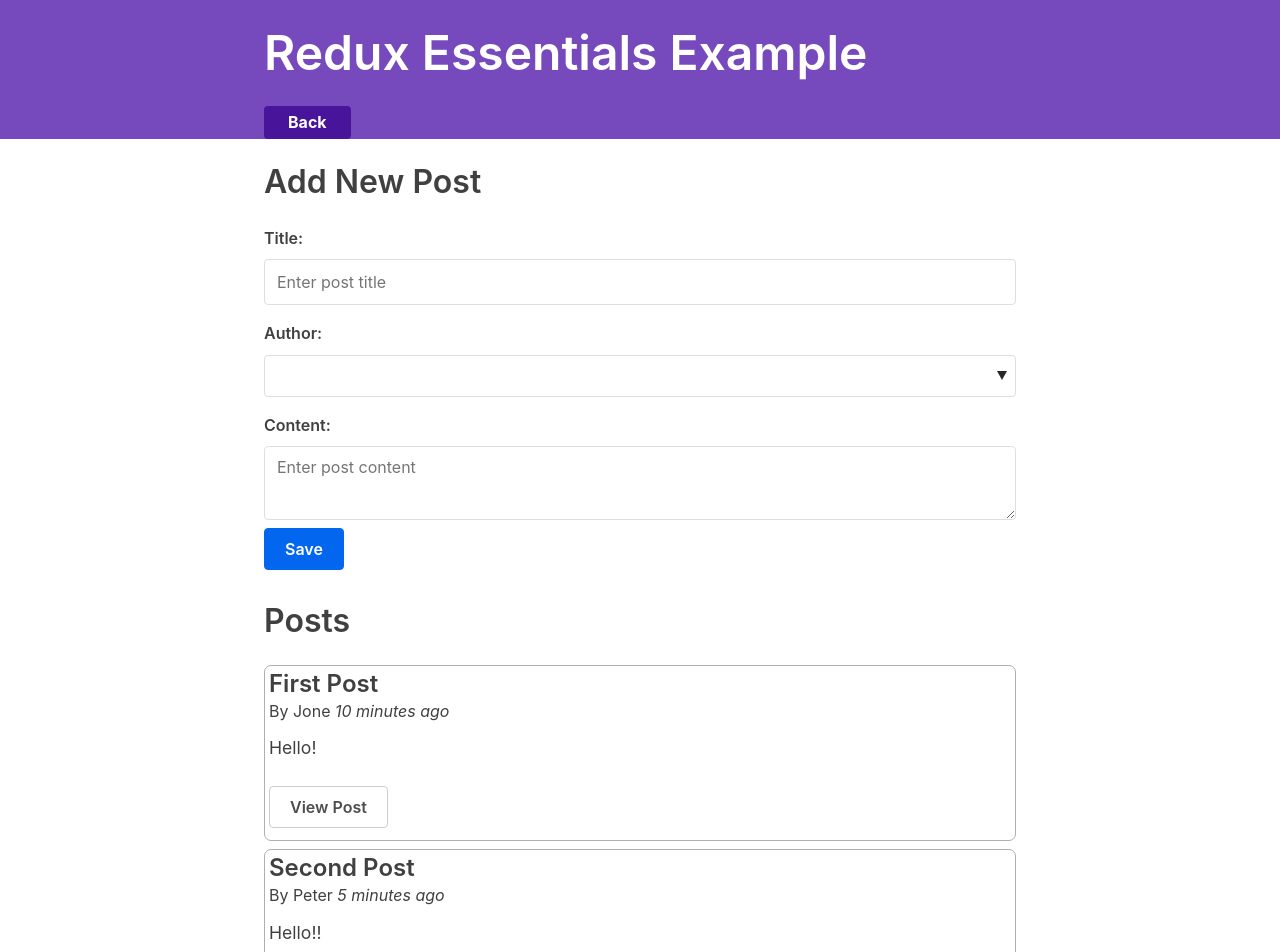
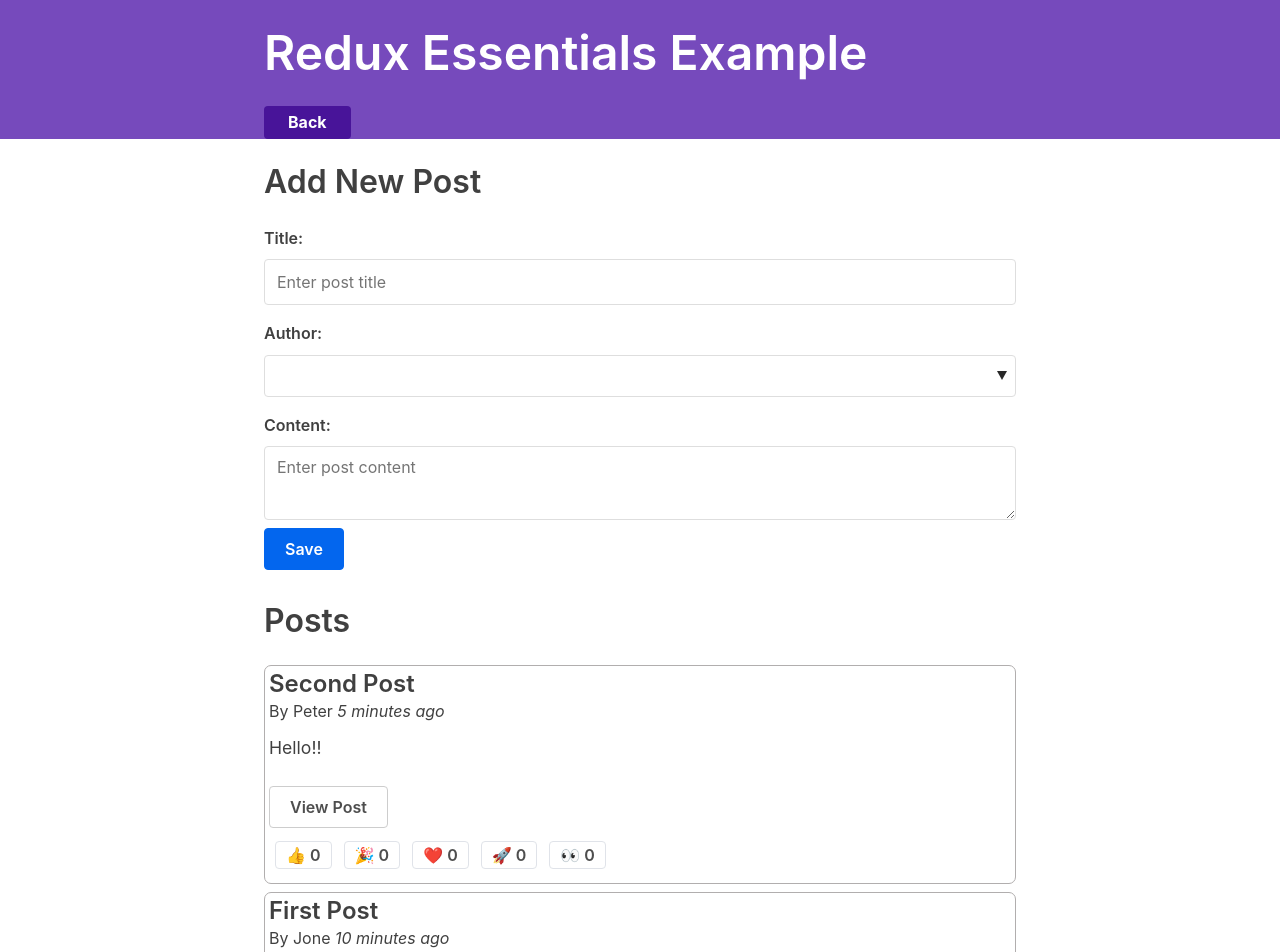
Before and after one commit to MrManYoYo/ts-react-redux-learn-example-app, a React (Create React App) app: page / in a window 1280 px wide. Shown: the top 952 px of the page. Built offline with nearby package versions, Linux system fonts and the light colour scheme.

Commit message:
[step 7] - add post reaction buttons

```diff
--- a/src/features/posts/AddPostForm.tsx
+++ b/src/features/posts/AddPostForm.tsx
@@ -20,6 +20,7 @@
       dispatch(postAdded({ title, content, userId }))
       setTitle('')
       setContent('')
+      setUserId('')
     }
   }
 
--- a/src/features/posts/PostsList.tsx
+++ b/src/features/posts/PostsList.tsx
@@ -6,11 +6,13 @@
 
 import PostAuthor from './PostAuthor';
 import TimeAgo from './TimeAgo'
+import ReactionButtons from './ReactionButtons';
 
 export const PostsList = () => {
   const posts = useSelector(selectPosts)
+  const sortedPosts = posts.slice().sort((a, b) => b.date.localeCompare(a.date))
 
-  const renderedPosts = posts.map((post) => (
+  const renderedPosts = sortedPosts.map((post) => (
     <article className='post-excerpt' key={post.id}>
       <h3>{post.title}</h3>
       <div>
@@ -19,6 +21,7 @@
       </div>
       <p className='post-content'>{post.content.substring(0, 100)}</p>
       <Link to={`/posts/${post.id}`} className="button muted-button">View Post</Link>
+      <ReactionButtons post={post} />
     </article>
   ))
 
--- /dev/null
+++ b/src/features/posts/ReactionButtons.tsx
@@ -0,0 +1,42 @@
+import React from 'react';
+import { useDispatch } from 'react-redux';
+import { reactionAdded } from './postsSlice'
+
+import { Post, ReactionsTypes } from './post.types'
+
+interface Props {
+  post: Post
+}
+
+const reactionEmoji = {
+  thumbsUp: '👍',
+  hooray: '🎉',
+  heart: '❤️',
+  rocket: '🚀',
+  eyes: '👀',
+}
+
+const ReactionButtons = ({ post }: Props) => {
+  const dispatch = useDispatch()
+
+  const renderedButton = Object.entries(reactionEmoji).map(([name, emoji]) => (
+    <button
+      type='button'
+      key={name}
+      className='muted-button reaction-button'
+      onClick={() => dispatch(reactionAdded({
+        postId: post.id,
+        reaction: name
+      }))}
+    >
+      {emoji} {post.reactions[name as ReactionsTypes]}
+    </button>
+  ))
+  return (
+    <div>
+      {renderedButton}
+    </div>
+  );
+}
+
+export default ReactionButtons;
--- a/src/features/posts/postsSlice.ts
+++ b/src/features/posts/postsSlice.ts
@@ -1,6 +1,7 @@
 import { createSlice, nanoid } from '@reduxjs/toolkit'
 import { RootState } from '../../app/store'
 import { sub } from 'date-fns'
+import { ReactionsTypes } from './post.types'
 
 const initialState = {
   posts: [
@@ -9,14 +10,28 @@
       date: sub(new Date(), { minutes: 10 }).toISOString(),
       title: 'First Post',
       content: 'Hello!',
-      userId: '1'
+      userId: '1',
+      reactions: {
+        thumbsUp: 0,
+        hooray: 0,
+        heart: 0,
+        rocket: 0,
+        eyes: 0
+      }
     },
     {
       id: '2',
       date: sub(new Date(), { minutes: 5 }).toISOString(),
       title: 'Second Post',
       content: 'Hello!!',
-      userId: '2'
+      userId: '2',
+      reactions: {
+        thumbsUp: 0,
+        hooray: 0,
+        heart: 0,
+        rocket: 0,
+        eyes: 0
+      }
     },
   ],
   status: 'idle',
@@ -39,6 +54,13 @@
             title,
             content,
             userId,
+            reactions: {
+              thumbsUp: 0,
+              hooray: 0,
+              heart: 0,
+              rocket: 0,
+              eyes: 0
+            }
           },
           error: null,
           meta: null,
@@ -53,12 +75,20 @@
         post.title = title
         post.content = content
       }
+    },
+    reactionAdded (state, action) {
+      const { postId, reaction }: { postId: string, reaction: ReactionsTypes } = action.payload
+      const post = state.posts.find(post => post.id === postId)
+
+      if (post && Object.prototype.hasOwnProperty.call(post.reactions, reaction)) {
+        post.reactions[reaction]++
+      }
     }
   }
 })
 
 export const selectPosts = (state: RootState) => state.posts.posts
 
-export const { postAdded, postUpdated } = postsSlice.actions
+export const { postAdded, postUpdated, reactionAdded } = postsSlice.actions
 
 export default postsSlice.reducer
```
Also changed, not shown: src/features/posts/post.types.ts (added, +18 -0 lines).
